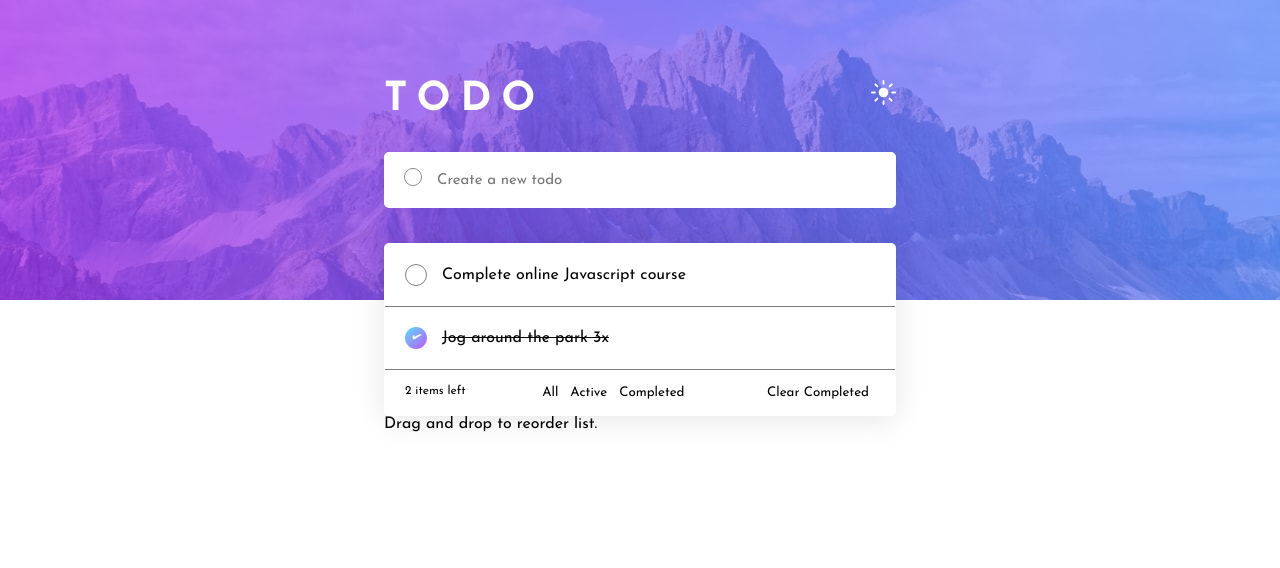
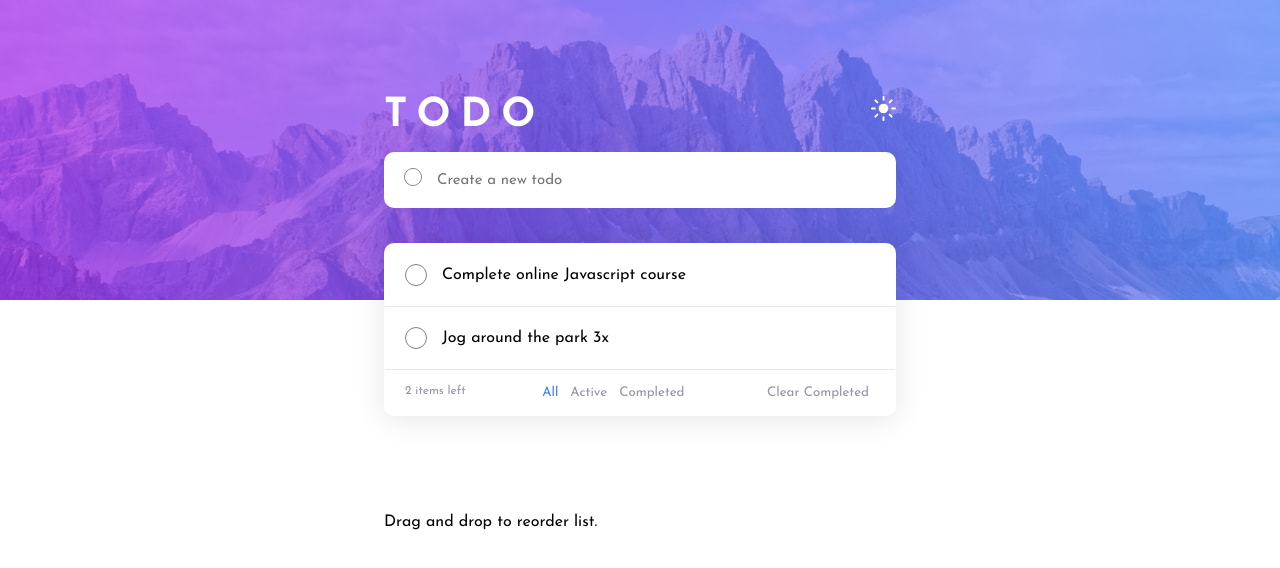
Before and after one commit to saki1994/react-todo-app, a React (Create React App) app: page / in a window 1280 px wide. Shown: the top 568 px of the page. Built offline with nearby package versions, Linux system fonts and the light colour scheme.

Commit message:
Clean up SASS file

```diff
--- a/src/components/Button.jsx
+++ b/src/components/Button.jsx
@@ -1,12 +1,22 @@
 import React from "react";
 
-const Button = ({ text, handleClick, id }) => {
+const Button = ({ text, handleClick, id, btnStatus }) => {
 
+  const btnClicked = () => {
+    handleClick(id);
+  };
   return (
-    <button className="navbar-btn" onClick={() => handleClick(id)} >
+    <button
+      className="navbar-btn"
+      style={{color: btnStatus ? "hsl(220, 98%, 61%)" : "hsl(236, 9%, 61%)"}}
+      onClick={btnClicked}
+    >
       {text}
     </button>
   );
 };
 
 export default Button;
+
+
+// style={{ color: !isBtnClicked ? "hsl(236, 9%, 61%)" : "hsl(220, 98%, 61%)" }}
--- a/src/components/Content.jsx
+++ b/src/components/Content.jsx
@@ -15,9 +15,10 @@ const Content = () => {
     {
       text: "Jog around the park 3x",
       id: 1,
-      listStatus: true,
+      listStatus: false,
     },
   ]);
+  const remainingList = todoList.filter(item => item.listStatus === false).length;
 
   const [completedList, setCompletedList] = useState([]);
   const [activeList, setActiveList] = useState([]);
@@ -100,8 +101,14 @@ const Content = () => {
     );
   };
 
-  const renderButton = (text, id, clickEvent) => {
-    return <Button id={id} text={text} handleClick={clickEvent} />;
+  const renderButton = (text, id, clickEvent, btnStatus) => {
+    return <Button id={id} text={text} handleClick={clickEvent} btnStatus={btnStatus}/>;
+  };
+
+  const renderMap = (arrayName) => {
+    return arrayName.map((item) =>
+      renderList(item.text, item.id, item.listStatus)
+    );
   };
 
   return (
@@ -110,39 +117,26 @@ const Content = () => {
 
       <div className="todo-box">
         <ul>
-          {activeBtnClicked &&
-            activeList.map((item) =>
-              renderList(item.text, item.id, item.listStatus)
-            )}
-          {completedBtnClicked &&
-            completedList.map((item) =>
-              renderList(item.text, item.id, item.listStatus)
-            )}
-          {allBtnClicked &&
-            todoList.map((item) =>
-              renderList(item.text, item.id, item.listStatus)
-            )}
+          {activeBtnClicked && renderMap(activeList)}
+          {completedBtnClicked && renderMap(completedList)}
+          {allBtnClicked && renderMap(todoList)}
         </ul>
         <div className="bottom-navbar">
-          <Paragraph text={todoList.length + " items left"} />
+          <Paragraph text={remainingList + " items left"} />
 
-          <div className=" desktop-size">
-            {renderButton("All", "all", handleClick)}
-            {renderButton("Active", "active", handleClick)}
-            {renderButton("Completed", "completed", handleClick)}
+          <div className="desktop-size">
+            {renderButton("All", "all", handleClick, allBtnClicked)}
+            {renderButton("Active", "active", handleClick, activeBtnClicked)}
+            {renderButton("Completed", "completed", handleClick, completedBtnClicked)}
           </div>
-          <Button
-            id="clearCompleted"
-            text={"Clear Completed"}
-            handleClick={handleClick}
-          />
+          {renderButton("Clear Completed", "clearCompleted", handleClick)}
         </div>
       </div>
 
       <div className="filter-tab mobile-size">
-        {renderButton("All", "all", handleClick)}
-        {renderButton("Active", "active", handleClick)}
-        {renderButton("Completed", "completed", handleClick)}
+        {renderButton("All", "all", handleClick, allBtnClicked)}
+        {renderButton("Active", "active", handleClick, activeBtnClicked)}
+        {renderButton("Completed", "completed", handleClick, completedBtnClicked)}
       </div>
     </main>
   );
--- a/src/components/List.jsx
+++ b/src/components/List.jsx
@@ -36,10 +36,7 @@ const List = ({ text, onDelete, id, onCheckList, listStatus }) => {
         isMouseOver &&
         renderCheckbox("hovered-label", "hovered-span")}
 
-      <span
-        style={{ textDecoration: listStatus ? "line-through" : "none" }}
-        className="todo-list"
-      >
+      <span className={listStatus ? "todo-list-inactive" : "todo-list-active"}>
         {text}
       </span>
       {/* Event onClick calls onDelete and pass in the id */}
--- a/src/components/styles.css
+++ b/src/components/styles.css
@@ -5,19 +5,18 @@
 
 html,
 body {
+  overflow-x: hidden;
   margin: 0;
   padding: 0;
-  overflow-x: hidden;
 }
 
-.background {
+html .background,
+body .background {
+  z-index: -1;
   position: absolute;
-  z-index: -1;
 }
 
 .container {
-  width: 40%;
-  margin: auto;
   display: -webkit-box;
   display: -ms-flexbox;
   display: flex;
@@ -25,45 +24,46 @@ body {
   -webkit-box-direction: normal;
       -ms-flex-direction: column;
           flex-direction: column;
+  width: calc(100% - 60%);
+  margin: auto;
   padding: 5%;
 }
 
 .container header {
+  -webkit-box-pack: justify;
+      -ms-flex-pack: justify;
+          justify-content: space-between;
   display: -webkit-box;
   display: -ms-flexbox;
   display: flex;
-  -webkit-box-pack: justify;
-      -ms-flex-pack: justify;
-          justify-content: space-between;
-  margin-bottom: 2rem;
-  margin-top: 1rem;
+  margin: 2rem 0 1rem;
 }
 
 .container header h1 {
-  margin: 0;
   letter-spacing: 10px;
   color: #fff;
+  margin: 0;
   font-size: 2.5em;
 }
 
 .container header img {
+  height: 25px;
   width: 25px;
-  height: 25px;
 }
 
 .container main {
-  display: -webkit-box;
-  display: -ms-flexbox;
-  display: flex;
   -webkit-box-orient: vertical;
   -webkit-box-direction: normal;
       -ms-flex-direction: column;
           flex-direction: column;
+  display: -webkit-box;
+  display: -ms-flexbox;
+  display: flex;
   gap: 35px;
 }
 
 .container main > * {
-  border-radius: 5px;
+  border-radius: 10px;
 }
 
 .container main form {
@@ -72,46 +72,51 @@ body {
 }
 
 .container main form .add-task {
-  padding: 15px;
-  width: 60%;
+  outline: none;
+  width: calc(100% - 40%);
   border: none;
   font-size: 15px;
-  outline: none;
+  padding: 15px;
 }
 
 .container main .todo-box,
 .container main .filter-tab {
-  border-radius: 5px;
   background: white;
   -webkit-box-shadow: 0 4px 30px rgba(0, 0, 0, 0.1);
           box-shadow: 0 4px 30px rgba(0, 0, 0, 0.1);
   backdrop-filter: blur(4.9px);
   -webkit-backdrop-filter: blur(4.9px);
+  border-radius: 10px;
   border: 1px solid rgba(255, 255, 255, 0.62);
 }
 
 .container main ul {
-  padding: 0;
   list-style-type: none;
   margin: 0;
+  padding: 0;
 }
 
 .container main ul li {
   display: -webkit-box;
   display: -ms-flexbox;
   display: flex;
+  border-bottom: 1px solid #e4e5f1;
   margin: auto;
   padding: 20px;
-  border-bottom: 1px solid grey;
 }
 
-.container main ul li .checkbox-icon {
-  border: 1px solid grey;
-  border-radius: 50%;
-  cursor: pointer;
+.container main ul li label input {
+  opacity: 0;
 }
 
-.container main ul li .todo-list {
+.container main ul li .todo-list-active {
+  text-decoration: none;
+  padding: 3px 0 0 15px;
+}
+
+.container main ul li .todo-list-inactive {
+  text-decoration: line-through;
+  color: #9394a5;
   padding: 3px 0 0 15px;
 }
 
@@ -122,29 +127,31 @@ body {
 }
 
 .container main ul li button img {
+  height: 80%;
   width: 80%;
 }
 
 .container main .bottom-navbar {
+  -webkit-box-pack: justify;
+      -ms-flex-pack: justify;
+          justify-content: space-between;
   display: -webkit-box;
   display: -ms-flexbox;
   display: flex;
+  gap: cal(35px - 20px);
+  color: #9394a5;
+  font-size: 12px;
   padding: 15px 20px;
-  font-size: 12px;
-  gap: 15px;
-  -webkit-box-pack: justify;
-      -ms-flex-pack: justify;
-          justify-content: space-between;
 }
 
 .container main .bottom-navbar .navbar-btn {
-  border: none;
   background: none;
   cursor: pointer;
+  border: none;
 }
 
 .container main .bottom-navbar .navbar-btn:hover {
-  color: #3a7bfd;
+  color: black;
 }
 
 .container main .bottom-navbar > * {
@@ -152,20 +159,21 @@ body {
 }
 
 .container main .filter-tab {
-  padding: 20px;
   display: -webkit-box;
   display: -ms-flexbox;
   display: flex;
   -webkit-box-pack: center;
       -ms-flex-pack: center;
           justify-content: center;
-  gap: 20px;
+  gap: cal(35px - 15px);
+  padding: 20px;
 }
 
 .container main .filter-tab button {
+  background: none;
+  color: #9394a5;
+  cursor: pointer;
   border: none;
-  background: none;
-  cursor: pointer;
   font-size: 18px;
 }
 
@@ -173,17 +181,23 @@ body {
   color: #3a7bfd;
 }
 
+.mobile-size {
+  display: none;
+  visibility: hidden;
+}
+
 .checked-label {
+  left: 0;
+  cursor: pointer;
+  background: -webkit-gradient(linear, left top, right bottom, from(#57ddff), to(#c058f3));
+  background: linear-gradient(to bottom right, #57ddff, #c058f3);
+  position: relative;
   height: 22px;
   width: 22px;
-  background: -webkit-gradient(linear, left top, right bottom, from(#57ddff), to(#c058f3));
-  background: linear-gradient(to bottom right, #57ddff, #c058f3);
   border-radius: 50%;
-  position: relative;
-  left: 0;
 }
 
-.checked-span {
+.checked-label .checked-span {
   position: absolute;
   left: 9px;
   top: 1px;
@@ -192,16 +206,16 @@ body {
           transform: rotate(20deg);
 }
 
-.checked-span::after {
-  color: white;
+.checked-label .checked-span::after {
   content: "✔";
+  color: #fff;
   position: absolute;
   height: 100%;
   width: 100%;
   border-radius: 50%;
 }
 
-span::before {
+.checked-label span::before {
   content: "";
   opacity: 0;
 }
@@ -223,6 +237,7 @@ span::before {
   border-radius: 50%;
   position: relative;
   left: 0;
+  cursor: pointer;
 }
 
 .hovered-span {
@@ -230,32 +245,22 @@ span::before {
   position: absolute;
   height: 19px;
   width: 19px;
-  background: white;
+  background: #fff;
   left: 1px;
   top: 1px;
   border-radius: 50%;
   border: none;
 }
 
-label input {
-  opacity: 0;
-}
-
-.mobile-size {
-  display: none;
-  visibility: hidden;
-  position: absolute;
-}
-
 @media only screen and (max-width: 992px) {
   .container {
-    width: 70%;
+    width: calc(100% - 30%);
   }
 }
 
 @media only screen and (max-width: 768px) {
   .container {
-    width: 80%;
+    width: calc(100% - 20%);
   }
   .background {
     height: 250px;
--- a/src/components/styles.scss
+++ b/src/components/styles.scss
@@ -1,244 +1,287 @@
+// rules
+// Positioning, Box model, Typography, Visuals, Misc
+$font-family: "Josefin Sans", sans-serif;
+
+//Positioning
+
+$absolute: absolute;
+$relative: relative;
+$flex: flex;
+
+//Typography
+$btn-blue: hsl(220, 98%, 61%);
+$text-white: #fff;
+$very-light-grayish-blue: hsl(236, 33%, 92%);
+$dark-grayish-blue: hsl(236, 9%, 61%);
+$gradient-bg: linear-gradient(
+  to bottom right,
+  hsl(192, 100%, 67%),
+  hsl(280, 87%, 65%)
+);
+
+@mixin font-size($size) {
+  font-size: $size;
+}
+
+//Box model
+$width: 100%;
+$gap: 35px;
+
+@mixin border-raduis($var) {
+  border-radius: $var;
+}
+@mixin element-size($w, $h) {
+  height: $h;
+  width: $w;
+}
+
+@mixin padding($args...) {
+  padding: $args;
+}
+
+@mixin margin($args...) {
+  margin: $args;
+}
+
+@mixin border($args...) {
+  border: $args;
+}
+
+//Misc
+$pointer: pointer;
+
 * {
-  font-family: "Josefin Sans", sans-serif;
+  font-family: $font-family;
 }
+
 html,
 body {
-  margin: 0;
-  padding: 0;
   overflow-x: hidden;
-}
+  @include margin(0);
+  @include padding(0);
 
   .background {
-  position: absolute;
     z-index: -1;
+    position: $absolute;
+  }
 }
 
 .container {
-  width: 40%;
-  margin: auto;
-  display: flex;
+  display: $flex;
   flex-direction: column;
-  padding: 5%;
+  width: calc(#{$width} - 60%);
+  @include margin(auto);
+  @include padding(5%);
 
   header {
-    display: flex;
     justify-content: space-between;
-    margin-bottom: 2rem;
-    margin-top: 1rem;
+    display: $flex;
+    @include margin(2rem 0 1rem);
 
     h1 {
-      margin: 0;
       letter-spacing: 10px;
-      color: #fff;
-      font-size: 2.5em;
+      color: $text-white;
+      @include margin(0);
+      @include font-size(2.5em);
     }
     img {
-      width: 25px;
-      height: 25px;
+      @include element-size(25px, 25px);
     }
   }
 
   main {
-    display: flex;
     flex-direction: column;
-    gap: 35px;
+    display: $flex;
+    gap: $gap;
 
     & > * {
-      border-radius: 5px;
+      @include border-raduis(10px);
     }
 
     form {
-      background: #fff;
-      padding: 6px 0 5px 20px;
+      background: $text-white;
+      @include padding(6px 0 5px 20px);
 
       .add-task {
-        padding: 15px;
-        width: 60%;
-        border: none;
-        font-size: 15px;
         outline: none;
+        width: calc(#{$width} - 40%);
+        @include border(none);
+        @include font-size(15px);
+        @include padding(15px);
       }
     }
 
     .todo-box,
     .filter-tab {
-      border-radius: 5px;
       background: rgba(255, 255, 255, 1);
       box-shadow: 0 4px 30px rgba(0, 0, 0, 0.1);
       backdrop-filter: blur(4.9px);
       -webkit-backdrop-filter: blur(4.9px);
-      border: 1px solid rgba(255, 255, 255, 0.62);
+      @include border-raduis(10px);
+      @include border(1px solid rgba(255, 255, 255, 0.62));
     }
     ul {
-      padding: 0;
       list-style-type: none;
-      margin: 0;
+      @include margin(0);
+      @include padding(0);
 
       li {
-        display: flex;
-        margin: auto;
-        padding: 20px;
-        border-bottom: 1px solid grey;
+        display: $flex;
+        border-bottom: 1px solid $very-light-grayish-blue;
+        @include margin(auto);
+        @include padding(20px);
 
-        .checkbox-icon {
-          border: 1px solid grey;
-          border-radius: 50%;
-          cursor: pointer;
+        label input {
+          opacity: 0;
         }
-        .todo-list {
-          padding: 3px 0 0 15px;
+
+        .todo-list-active {
+          text-decoration: none;
+          @include padding(3px 0 0 15px);
+        }
+
+        .todo-list-inactive {
+          text-decoration: line-through;
+          color: $dark-grayish-blue;
+          @include padding(3px 0 0 15px);
         }
 
         button {
           margin-left: auto;
           background: none;
-          border: none;
+          @include border(none);
 
           img {
-            width: 80%;
+            @include element-size(80%, 80%);
           }
         }
       }
     }
 
     .bottom-navbar {
-      display: flex;
-      padding: 15px 20px;
-      font-size: 12px;
-      gap: 15px;
       justify-content: space-between;
+      display: $flex;
+      gap: cal(#{$gap} - 20px);
+      color: $dark-grayish-blue;
+      @include font-size(12px);
+      @include padding(15px 20px);
 
       .navbar-btn {
-        border: none;
         background: none;
-        cursor: pointer;
+        cursor: $pointer;
+        @include border(none);
 
         &:hover {
-          color: hsl(220, 98%, 61%);
+          color: black;
         }
       }
 
       & > * {
-        margin: 0;
+        @include margin(0);
       }
     }
 
+    //for btn in bottom navbar in mobile size
     .filter-tab {
-      padding: 20px;
-      display: flex;
+      display: $flex;
       justify-content: center;
-      gap: 20px;
+      gap: cal(#{$gap} - 15px);
+      @include padding(20px);
 
       & button {
-        border: none;
         background: none;
-        cursor: pointer;
-        font-size: 18px;
+        color: $dark-grayish-blue;
+        cursor: $pointer;
+        @include border(none);
+        @include font-size(18px);
 
         &:hover {
-          color: hsl(220, 98%, 61%);
+          color: $btn-blue;
         }
       }
     }
   }
 }
 
-// for checkbox is true
-.checked-label {
-  height: 22px;
-  width: 22px;
-  background: linear-gradient(
-    to bottom right,
-    hsl(192, 100%, 67%),
-    hsl(280, 87%, 65%)
-  );
-  border-radius: 50%;
-  position: relative;
-  left: 0;
+.mobile-size {
+  display: none;
+  visibility: hidden;
 }
 
+/////  Checkbox styling ///////
+
+// for when checkbox is true
+.checked-label {
+  left: 0;
+  cursor: $pointer;
+  background: $gradient-bg;
+  position: $relative;
+  @include element-size(22px, 22px);
+  @include border-raduis(50%);
+
   .checked-span {
-  position: absolute;
+    position: $absolute;
     left: 9px;
     top: 1px;
-  font-size: 13px;
+    @include font-size(13px);
     transform: rotate(20deg);
   }
 
   .checked-span::after {
-    color: white;
     content: "✔";
-    position: absolute;
-    height: 100%;
-    width: 100%;
-    border-radius: 50%;
+    color: $text-white;
+    position: $absolute;
+    @include element-size(100%, 100%);
+    @include border-raduis(50%);
   }
 
   span::before {
     content: "";
     opacity: 0;
   }
-
+}
 
 /////////////  unhovered label
 
 .unhovered-label {
-  border: 1px solid grey;
-  height: 20px;
-  width: 20px;
-  border-radius: 50%;
-  position: relative;
+  @include border(1px solid grey);
+  @include element-size(20px, 20px);
+  @include border-raduis(50%);
+  position: $relative;
   left: 0;
 }
-
-
 
 ///// hovered label & unchecked input
 
 .hovered-label {
-  height: 22px;
-  width: 22px;
-  background: linear-gradient(
-    to bottom right,
-    hsl(192, 100%, 67%),
-    hsl(280, 87%, 65%)
-  );
-  border-radius: 50%;
-  position: relative;
+  @include element-size(22px, 22px);
+  background: $gradient-bg;
+  @include border-raduis(50%);
+  position: $relative;
   left: 0;
+  cursor: $pointer;
 }
 
 .hovered-span {
   content: "";
-  position: absolute;
-  height: 19px;
-  width: 19px;
-  background: white;
+  position: $absolute;
+  @include element-size(19px, 19px);
+  background: $text-white;
   left: 1px;
   top: 1px;
-  border-radius: 50%;
-  border: none;
+  @include border-raduis(50%);
+  @include border(none);
 }
 
-
-label input {
-  opacity: 0;
-}
-
-.mobile-size {
-  display: none;
-  visibility: hidden;
-  position: absolute;
-}
 @media only screen and (max-width: 992px) {
   .container {
-    width: 70%;
+    width: calc(#{$width} - 30%);
   }
 }
 
 @media only screen and (max-width: 768px) {
   .container {
-    width: 80%;
+    width: calc(#{$width} - 20%);
   }
   .background {
     height: 250px;
```
Also changed, not shown: 2 other files (tests, documents, lock files or other folders). Lines whose indentation alone changed are shown as unchanged.
